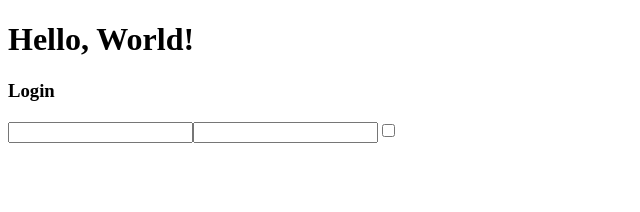
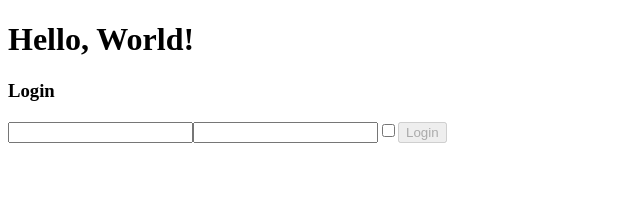
Before and after one commit to l7g/react-exercises, a React (Create React App) app: page / in a window 1280 px wide. Shown: the top 212 px of the page, without its empty margins (0-640 px from the left). Built offline with nearby package versions, Linux system fonts and the light colour scheme.

Commit message:
esercizio completato

```diff
--- a/src/Login.js
+++ b/src/Login.js
@@ -18,6 +18,10 @@ export class Login extends React.Component {
         })
     }
 
+    onLogin = () => {
+        console.log(this.state)
+    }
+
     render() {
         return (
              <div>
@@ -25,6 +29,7 @@ export class Login extends React.Component {
                 <input name="username" type="text" value={this.state.username} onChange={this.handleInput}/>
                 <input name="password" type="password" value={this.state.password} onChange={this.handleInput}/>
                 <input name="remember" type="checkbox" checked={this.state.remember} onChange={this.handleInput}/>
+                {this.state.username !== '' && this.state.password !== '' ? <button onClick={this.onLogin}>Login</button> : <button disabled>Login</button>}
              </div>
         );
     }
```
